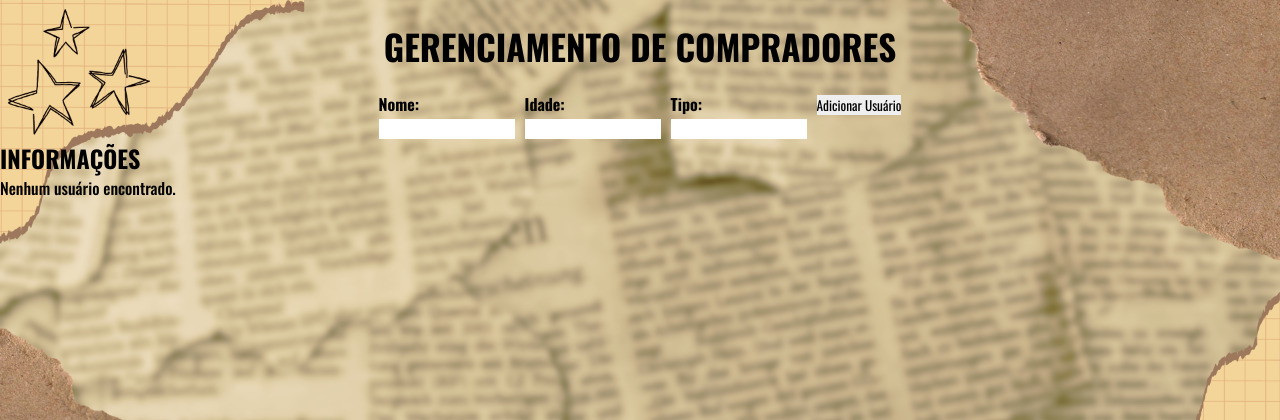
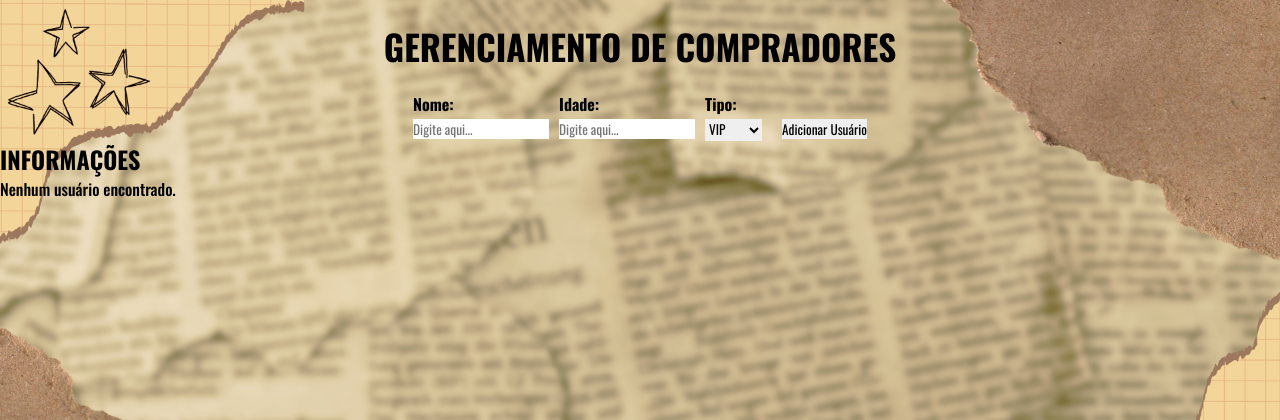
Before and after one commit to StefanyLino/Desafio_Ingresso, a PHP site: page / in a window 1280 px wide. Shown: the top 420 px of the page. Run offline with PHP 8.4, Linux system fonts and the light colour scheme; data that the repository does not hold is empty.

Commit message:
Index - PHP

```diff
--- a/index.php
+++ b/index.php
@@ -13,17 +13,21 @@
         <div class="c">
             <div class="nome">
                 <label>Nome:</label>
-            <input type="text" name="nome" required>
+                <input type="text" name="nome" placeholder="Digite aqui..." required>
             </div>
             <div class="idade">
                 <label>Idade:</label>
-            <input type="number" name="idade" required>
+                <input type="number" name="idade" placeholder="Digite aqui..." required>
             </div>
             <div class="tipo">
                 <label>Tipo:</label>
-            <input type="text" name="tipo" required>
+                <select name="tipo" id="ingresso" required>
+                    <option value="VIP">VIP</option>
+                    <option value="Regular">Regular</option>
+                    <option value="Basico">Básico</option>
+                </select>
             </div>
-        <div class="botao1">
+            <div class="botao">
                 <input type="submit" value="Adicionar Usuário">
             </div>
         </div>
```
Lines whose indentation alone changed are shown as unchanged.
